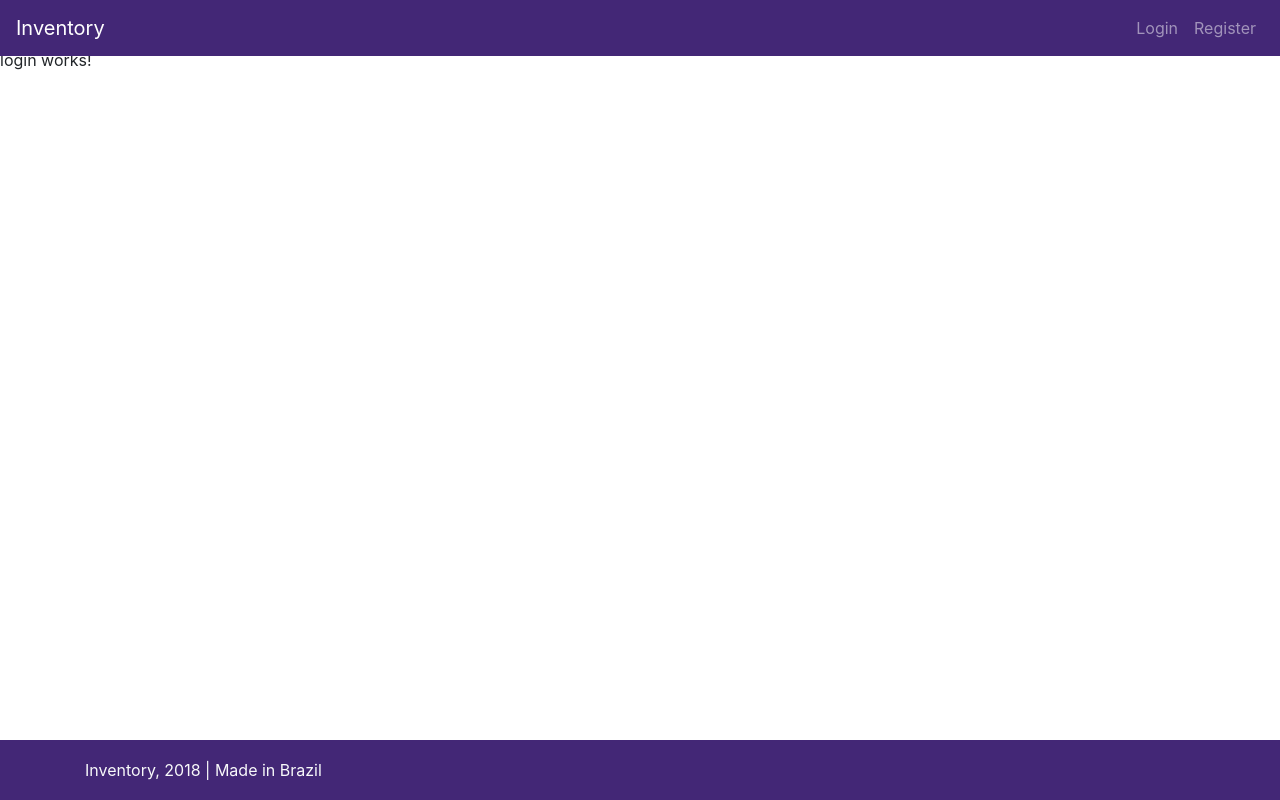
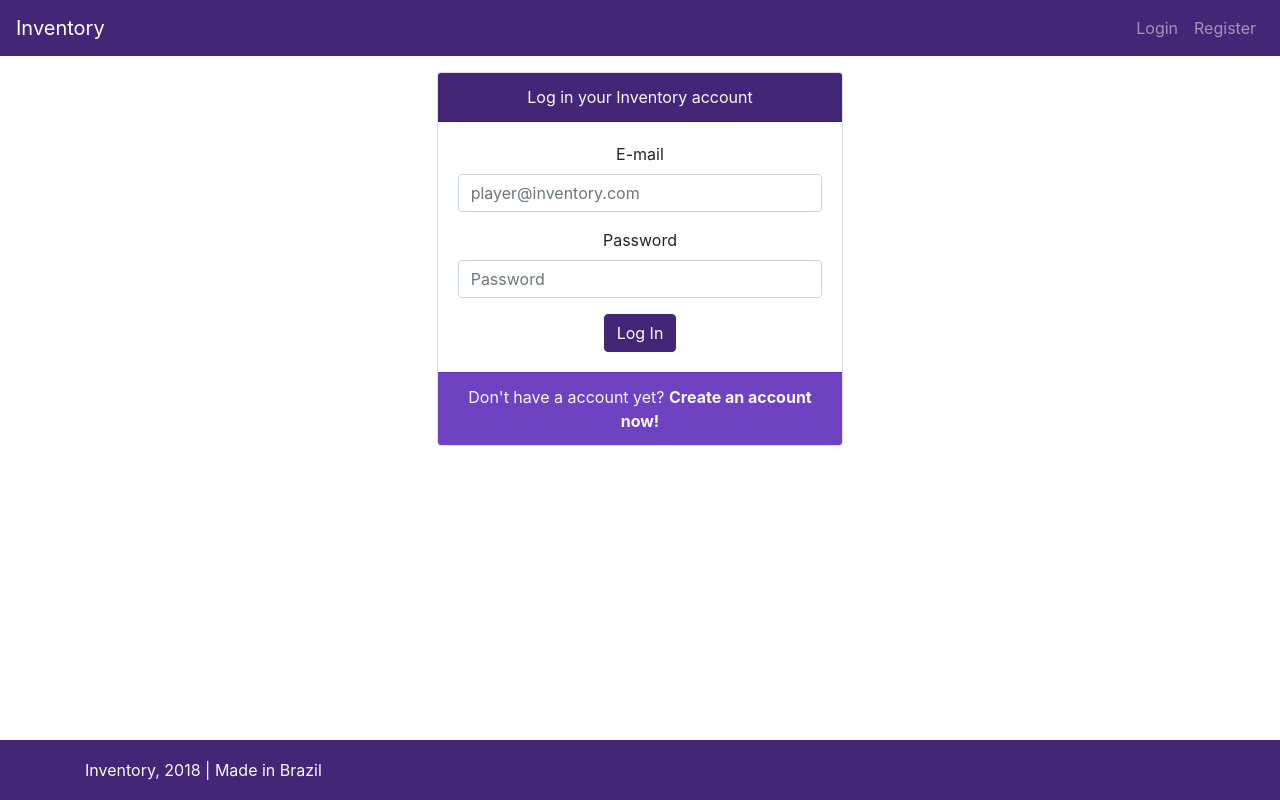
Before and after one commit to gabtoschi/inventory, an Angular app: page /login in a window 1280 px wide. Built offline with nearby package versions, Linux system fonts and the light colour scheme.

Commit message:
Creates Login form in LoginComponent

```diff
--- a/src/app/login/login.component.html
+++ b/src/app/login/login.component.html
@@ -1,3 +1,28 @@
-<p>
-  login works!
-</p>
+<br>
+<div class="row">
+  <div class="offset-4 col-4">
+    <div class="card text-center">
+      <div class="card-header text-light bg-inventory-dark">
+        Log in your Inventory account
+      </div>
+      <div class="card-body">
+
+        <form>
+          <div class="form-group">
+            <label for="email">E-mail</label>
+            <input type="email" class="form-control" id="email" placeholder="player@inventory.com">
+          </div>
+          <div class="form-group">
+            <label for="password">Password</label>
+            <input type="password" class="form-control" id="password" placeholder="Password">
+          </div>
+          <button type="submit" class="btn btn-inventory-dark">Log In</button>
+        </form>
+
+      </div>
+      <div class="card-footer text-light bg-inventory">
+        Don't have a account yet? <a routerLink="/register" class="text-light"><b>Create an account now!</b></a>
+      </div>
+    </div>
+  </div>
+</div>
```
